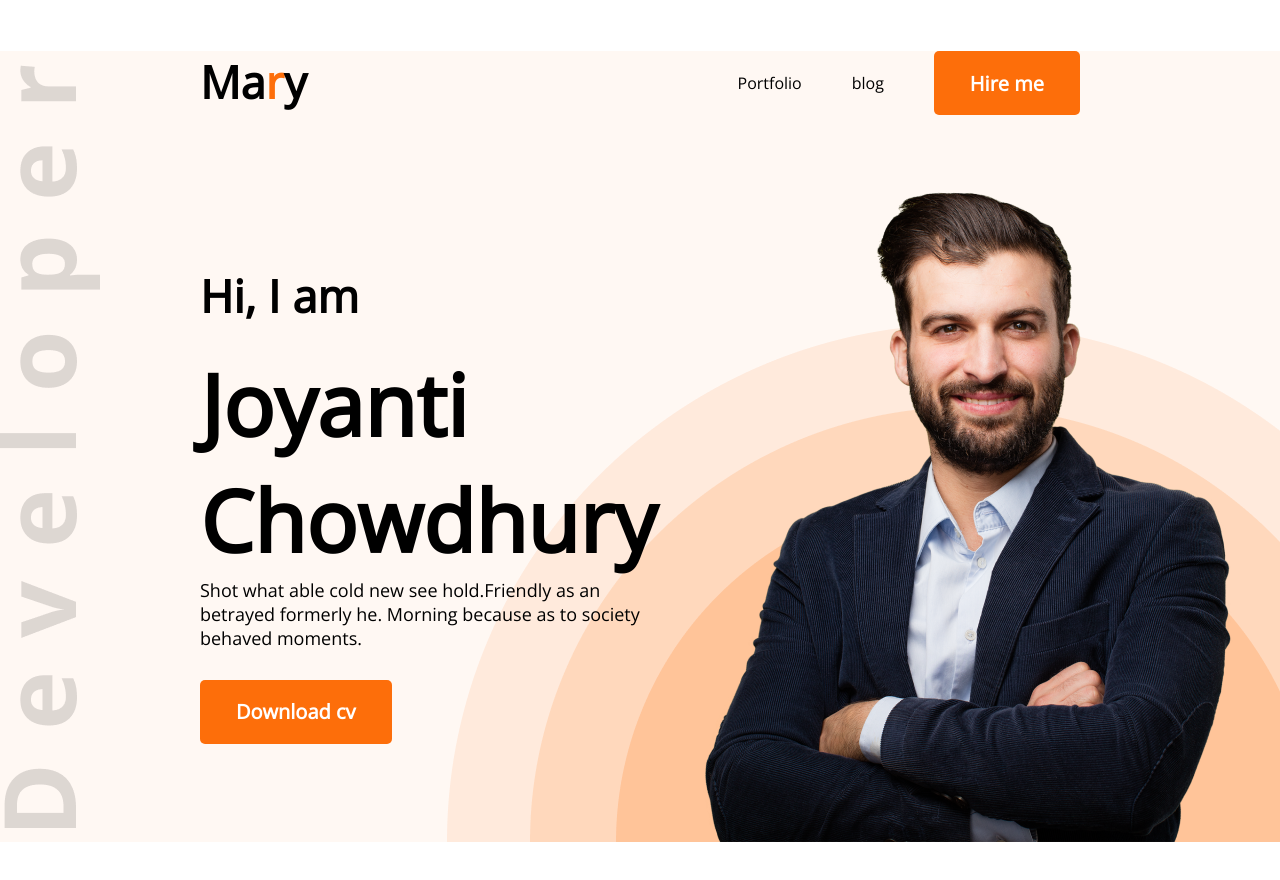
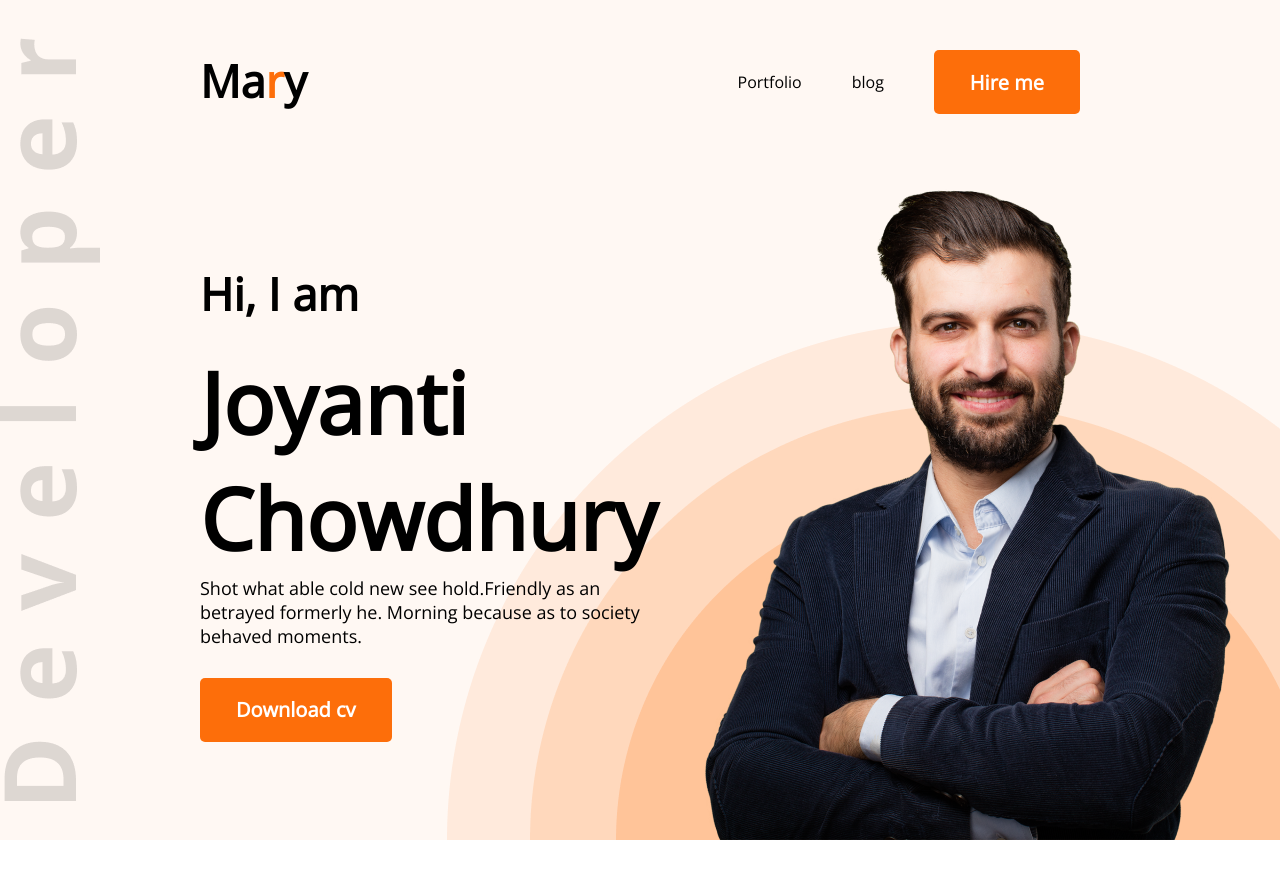
Before and after one commit to ChowdhuryJoyanti/developer-portfolio, a plain HTML site: page index.html in a window 1280 px wide. Shown: the top 880 px of the page. Drawn offline with nearby package versions, Linux system fonts and the light colour scheme.

Commit message:
nav added

```diff
--- a/styles/style.css
+++ b/styles/style.css
@@ -30,7 +30,7 @@
 nav {
     display: flex;
     justify-content: space-between;
-    margin: 51px 200px;
+    padding: 50px 200px;
 }
 
 .nav-title {
```
